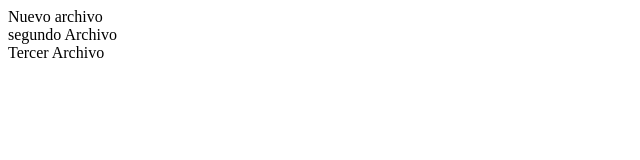
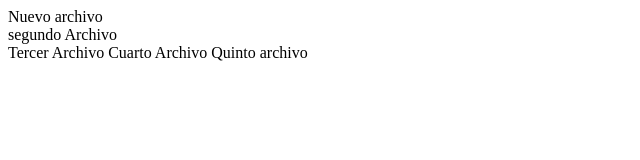
Before and after one commit to BrandesignStudio/Prueba-GITHUB, a plain HTML site: page pureba.html in a window 1280 px wide. Shown: the whole page, without its empty margins (0-640 px from the left). Drawn offline with Linux system fonts and the light colour scheme.

Commit message:
Version 1.2

```diff
--- a/pureba.html
+++ b/pureba.html
@@ -8,5 +8,7 @@
     Nuevo archivo
     <Br>segundo Archivo</Br>
     Tercer Archivo
+    Cuarto Archivo
+    Quinto archivo
 </body>
 </html>
```
